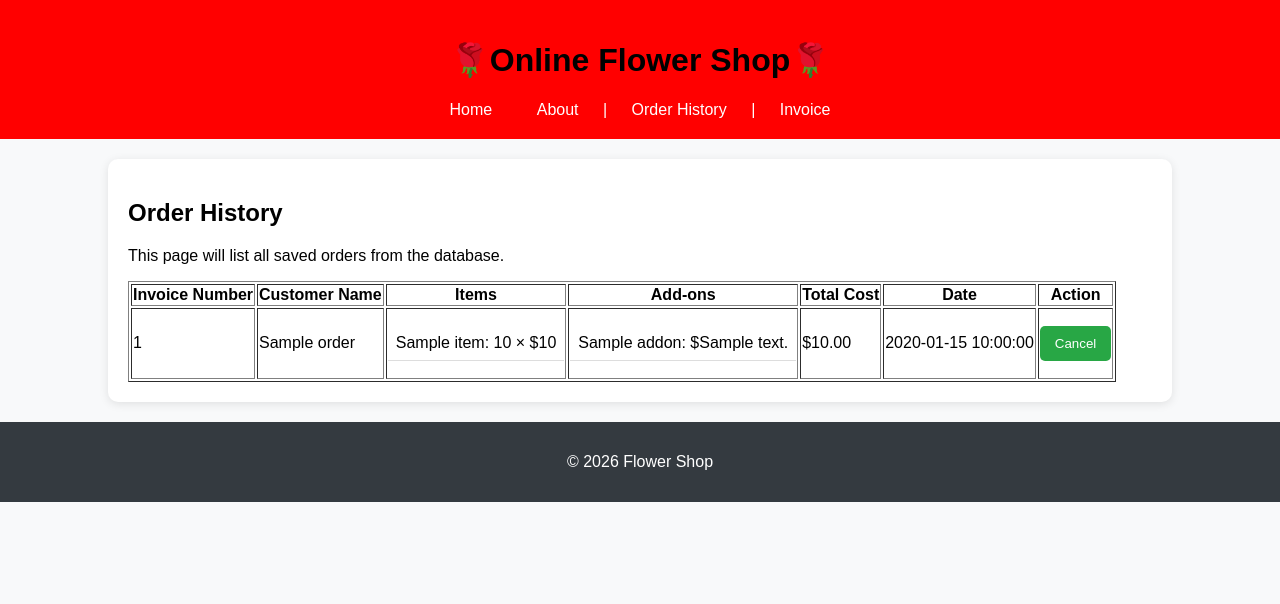
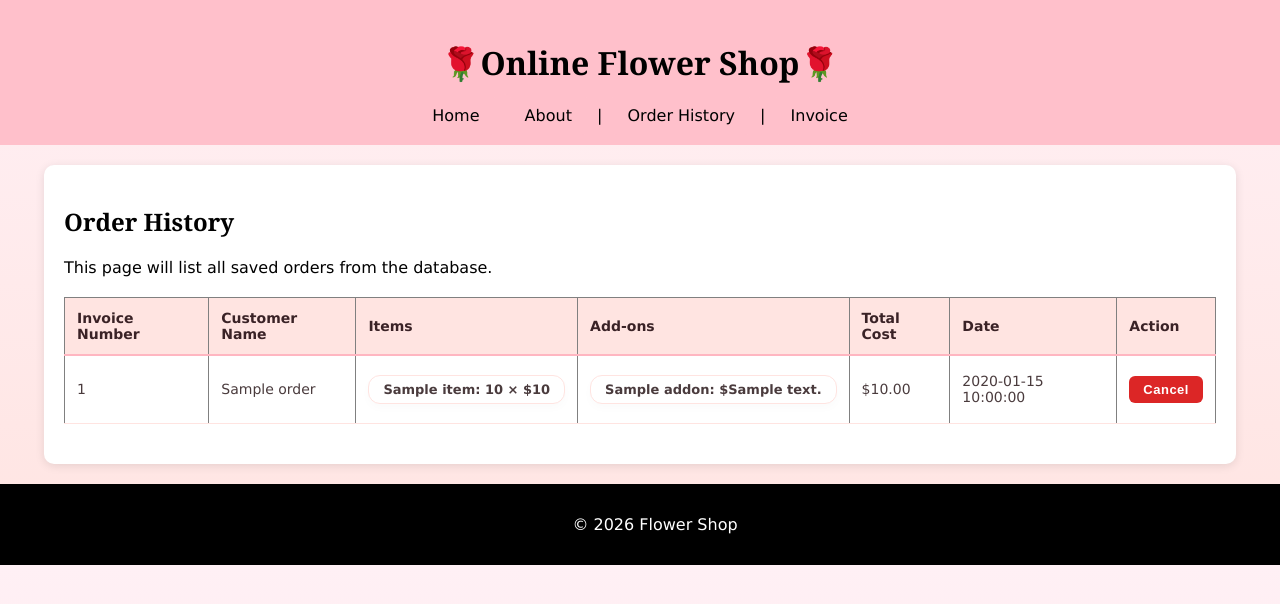
Before and after one commit to st26464-cyber/csc2_flask_practice, a Flask app: template Templates/order_history.html in a window 1280 px wide. Shown: the top 604 px of the page. Run offline with Flask 3, Linux system fonts and the light colour scheme; the template is opened without the code that fills it: most values are stand-ins (such as "Sample title", 1, 10 or a date in 2020).

Commit message:
added styling

```diff
--- a/Static/css/style.css
+++ b/Static/css/style.css
@@ -1,90 +1,249 @@
 @media (max-width: 600px) {
 }
+/* Styles the entire webpage */
 body {
-    font-family: Arial, sans-serif;
-    background-color: #f8f9fa;
+    font-family:Verdana, Geneva, Tahoma, sans-serif;
     margin: 0;
     padding: 0;
+    font-size: medium;
+    background:linear-gradient(to bottom, #FFF0F5, #FFE4E1);
+
 }
-
+/* Styles the page header */
 header {
-    background-color:red;
-    color: white;
+    background-color:pink;
+    color:black;
     text-align: center;
     padding: 20px;
 }
-
+/* Styles the navigation area */
 nav {
     margin-top: 10px;
 }
-
+/* Styles navigation links */
 nav a {
-    color: white;
+    color:black;
     text-decoration: none;
     padding: 10px 15px;
     margin: 5px;
-    background-color:red;
+    background-color:pink;
     border-radius: 5px;
+    transition: 0.3s;
 }
-
+/* Navigation link hover effect */
 nav a:hover {
-    background-color:black;
+    background-color: #3a2226;
+    color: white;
+    transform: scale(1.05);
 }
-
+/* Main content container */
 main {
-    width: 80%;
+    width: 90%;
     margin: 20px auto;
     background-color: white;
     padding: 20px;
     border-radius: 10px;
     box-shadow: 0px 2px 10px rgba(0,0,0,0.1);
+
 }
-
+.radio-option {
+    display: flex;
+    align-items: center;
+    gap: 12px;
+    background:white;
+    padding: 15px 18px;
+    margin: 10px 0;
+    border: 2px solid white;
+    border-radius: 10px;
+    font-size: 18px;
+    cursor: pointer;
+    transition: all 0.2s ease-in-out;
+}
+.radio-option:hover {
+    border-color:pink;
+    box-shadow: 0 6px 15px rgba(0, 0, 0, 0.1);
+    transform: translateY(-2px);
+    background-color: #f6fff6;
+}
+.radio-option input[type="radio"] {
+    transform: scale(1.3);
+    cursor: pointer;
+}
+/* Main headings */
 h1, h2 {
     color:black;
+    font-family: Georgia, 'Times New Roman', Times, serif;
 }
-
+/* Creates a responsive grid layout for lists */
 ul {
-    list-style-type: none;
-    padding: 0;
+    display: grid;
+    grid-template-columns: repeat(auto-fill, minmax(250px, 1fr));
+    gap: 20px;
+    padding: 15px;
+    margin: 20px 0;
 }
-
+/* Styles each list item card */
 li {
-    padding: 8px;
-    border-bottom: 1px solid #ddd;
+    background-color: white;
+    padding: 15px;
+    border-radius: 12px;
+    border: 1px solid #FFE4E1;
+    box-shadow: 0 4px 10px rgba(0, 0, 0, 0.02);
+    display: flex;
+    flex-direction: column; /* Stacks information beautifully down */
+    align-items: center;
+    text-align: center;
+    gap: 10px;
+    font-weight: 600;
+    color: #4a3b3d;
+    transition: transform 0.3s ease, box-shadow 0.3s ease;
 }
-
-button {
-    background-color: #28a745;
+/* Hover effect for list items */
+li:hover {
+    transform: translateY(-5px);
+    box-shadow: 0 8px 20px rgba(255, 182, 193, 0.4); /* soft pink ambient glow */
+    border-color: #FFB6C1;
+}
+/* Styles all buttons */
+ button {
+    background-color: #16A34A;
     color: white;
     border: none;
-    padding: 10px 15px;
-    border-radius: 5px;
+    padding: 12px 20px;
+    border-radius: 25px; /* Fully rounded */
     cursor: pointer;
+    font-size: 16px;
+    font-weight: bold;
+    letter-spacing: 0.5px;
+    transition: all 0.3s ease;
+    box-shadow: 0 4px 6px rgba(22, 163, 74, 0.2);
 }
-
+/* Styles forms used for adding items to cart */
+form[action*="add_to_cart"] {
+    display: flex;
+    flex-wrap: wrap;
+    align-items: center;
+    gap: 16px;
+    margin: 20px 0;
+}
+/* Button hover effect */
 button:hover {
-    background-color: #218838;
+    background-color: #15803d;
+    transform: translateY(-2px); /* Button lifts slightly up on hover */
+    box-shadow: 0 6px 12px rgba(22, 163, 74, 0.3);
 }
-
-input[type="number"] {
-    width: 60px;
+/* Styles select menus and input fields */
+select, input[type="number"], input[type="text"] {
+    font-family: inherit;
     padding: 5px;
+    border: 2px solid #FFE4E1;
+    border-radius: 8px;
+    font-size: 16px;
+    font-weight: 500;
+    color: #3a2226;
+    background-color: white;
+    outline: none;
+    transition: all 0.2s ease;
 }
-
+/* Styles labels inside fieldsets */
+fieldset label {
+    display: block;
+    padding: 1px;
+    font-size: 20px;
+    font-weight: 500;
+    color: #3a2226;
+    cursor: pointer;
+    border-radius: 6px;
+    transition: background-color 0.2s ease;
+}
+/* Label hover effect */
+fieldset label:hover {
+    background-color: #FFF0F5;
+}
+/* Flash message styling */
 .flash-message {
     background-color: #d4edda;
-    color: #155724;
+    color:greenyellow;
     padding: 10px;
     margin-bottom: 15px;
     border: 1px solid #c3e6cb;
     border-radius: 5px;
 }
+td ul.order-list {
+    display: flex;
+    flex-direction: column;
+    grid-template-columns: none; /* Disables the 250px grid stretching */
+    gap: 5px;
+    padding: 0;
+    margin: 5px 0;
+    list-style: none;
+}
 
+/* 2. Style and shrink the individual item/addon boxes */
+td ul.order-list li {
+    display: inline-block;
+    width: max-content; /* Wraps tightly around text */
+    min-width: unset;
+    padding: 6px 14px;  /* Controls the inside box size */
+    margin: 2px 0;
+    font-size: 13px;    /* Makes text fit nicely in table */
+    align-items: center;
+    text-align: center;
+
+    /* Keeps your hover animation effects intact */
+    transform: none;
+}
+
+/* 3. Force the footer to stay completely clear of the table container */
 footer {
-    text-align: center;
+    clear: both;
+    display: block;
+    position: relative;
+    width: 100%;
+     text-align: center;
     padding: 15px;
-    background-color: #343a40;
+    background-color:black;
     color: white;
     margin-top: 20px;
 }
+table.history-table {
+    width: 100%;
+    border-collapse: collapse;
+    margin: 20px 0;
+    font-size: 14px;
+    background-color: white;
+}
+
+/* Style table headings */
+table.history-table th {
+    background-color: #FFE4E1;
+    color: #3a2226;
+    padding: 12px;
+    font-weight: bold;
+    text-align: left;
+    border-bottom: 2px solid #FFB6C1;
+}
+table.history-table td {
+    padding: 12px;
+    border-bottom: 1px solid #FFE4E1;
+    vertical-align: middle;
+    color: #4a3b3d;
+}
+button.cancel-btn {
+    background-color: #DC2626; /* Crimson red accent */
+    color: white;
+    padding: 6px 14px;
+    font-size: 13px;
+    border-radius: 6px;
+    border: none;
+    cursor: pointer;
+    font-weight: 600;
+    transition: background-color 0.2s ease;
+    box-shadow: none;
+}
+
+button.cancel-btn:hover {
+    background-color: #991B1B; /* Deep dark crimson red on hover */
+    transform: none;
+    box-shadow: 0 2px 5px rgba(0,0,0,0.15);
+}
```
